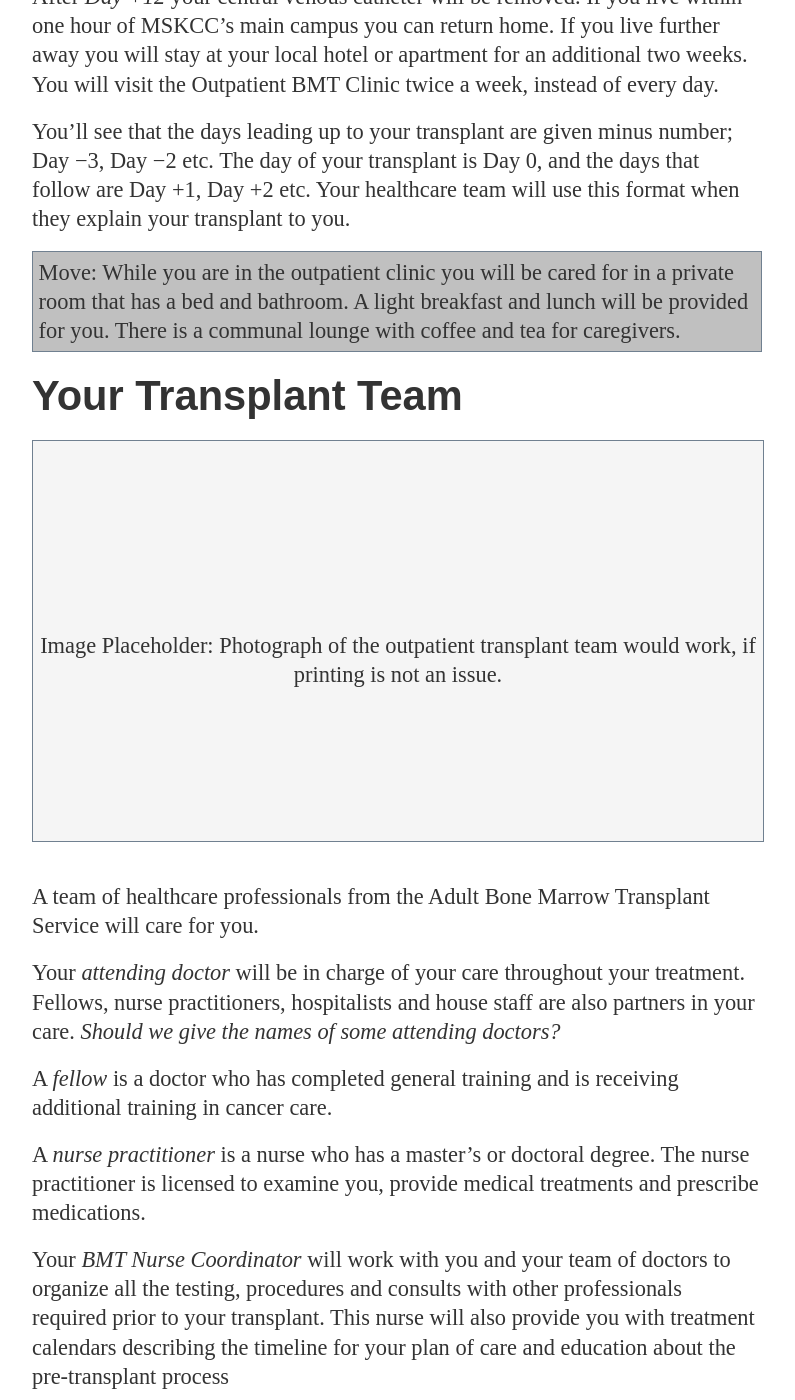
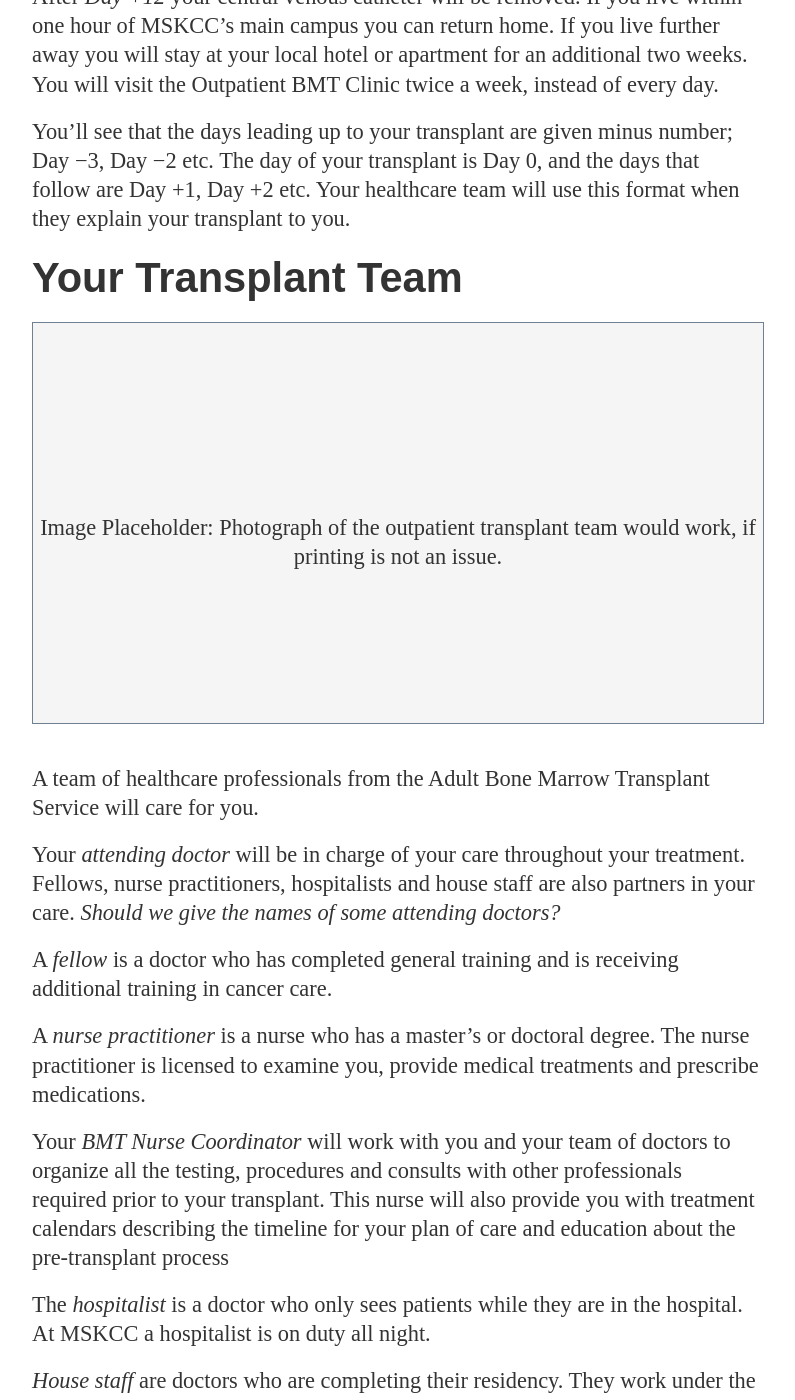
Before and after one commit to mskccpatiented/contentaudit, a Jekyll site: the page built from _posts/2012-11-19-auto-bmt-outpatient-guide-hybrid.md, in a window 1280 px wide and 1400 px high, scrolled down 6497 px. Shown: the whole window, without its empty margins (128-923 px from the left). Built offline with Jekyll 4.4.1, drawn with Linux system fonts in a browser that asks for light colours; Markdown is read by kramdown in place of the engine named in the settings.

Commit message:
DRAFT 1 - As Submitted to Client

```diff
--- a/_posts/2012-11-19-auto-bmt-outpatient-guide-hybrid.md
+++ b/_posts/2012-11-19-auto-bmt-outpatient-guide-hybrid.md
@@ -100,7 +100,7 @@ After *Day +12* your central venous catheter will be removed. If you live within
 
 You'll see that the days leading up to your transplant are given minus number; Day −3, Day −2 etc. The day of your transplant is Day 0, and the days that follow are Day +1, Day +2 etc. Your healthcare team will use this format when they explain your transplant to you.
 
-<p class="move">Move: While you are in the outpatient clinic you will be cared for in a private room that has a bed and bathroom. A light breakfast and lunch will be provided for you. There is a communal lounge with coffee and tea for caregivers.</p>
+<p class="move invisible">Move: While you are in the outpatient clinic you will be cared for in a private room that has a bed and bathroom. A light breakfast and lunch will be provided for you. There is a communal lounge with coffee and tea for caregivers.</p>
 
 ## Your Transplant Team
 <div class="image-placeholder"><p>Image Placeholder: Photograph of the outpatient transplant team would work, if printing is not an issue.</p></div>
--- a/s/p.css
+++ b/s/p.css
@@ -9,6 +9,12 @@ color:#000;
 margin:2cm;
 margin-right: 5cm;
 border:none;
+}
+
+@page {
+  @bottom-right {
+    content: counter(page) " of " counter(pages);
+  }
 }
 
 blockquote, blockquote p, p blockquote{
@@ -255,8 +261,9 @@ list-style: square inside;
 }
 
 .image-placeholder{
+page-break-inside: avoid;
 border:1px solid slategray;
-background: #E1ECF5;
+color: #slategray;
 width:100%;
 min-height:200px;
 text-align:center;
@@ -271,6 +278,8 @@ p.question{
 padding:1em;
 border:1px solid slategray;
 background: #BDCFDE;
+color:#86A6C1;
+font-weight:bold;
 }
 
 p.dmz{
@@ -295,6 +304,7 @@ filter:alpha(opacity=60);
 padding:0.25em;
 border:1px solid slategray;
 background:#F7EFD7;
+color:#BDB3A4;
 }
 
 .outstanding, .complete, .move, .dmz, .question{
```
Also changed, not shown: 1 other file.
